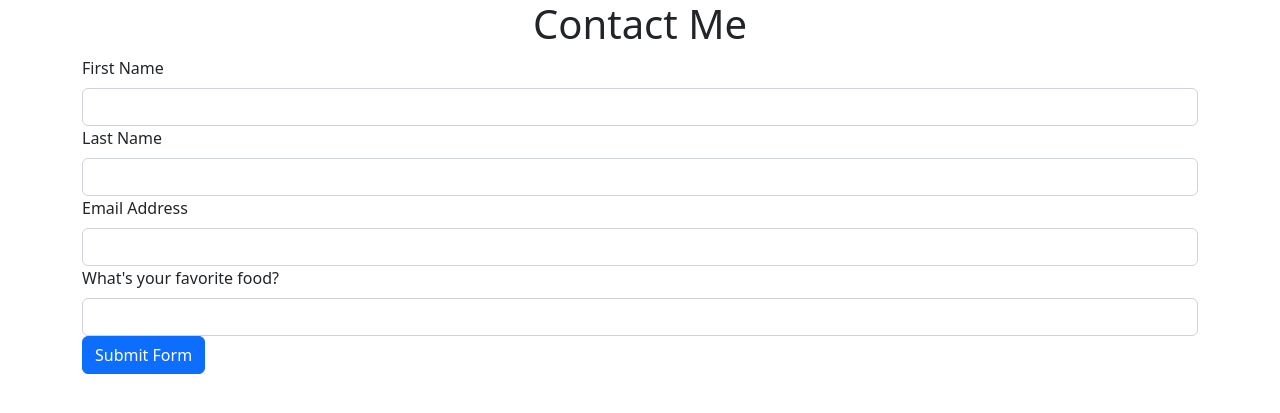
After one commit to kchoi3/HelloWorld2, a Flask app: page /contact in a window 1280 px wide. The commit adds this page. Shown: the top 413 px of the page. Run offline with Flask 3, Linux system fonts and the light colour scheme.

Commit message:
Created new routes for favorite course and contact. Created parent template on base.html. Incorporated child templates on contact and favorite course.

```diff
--- a/app.py
+++ b/app.py
@@ -1,4 +1,4 @@
-from flask import Flask, render_template
+from flask import Flask, render_template, request
 app = Flask(__name__)
 
 
@@ -19,5 +19,21 @@ def aboutcss():
     return render_template('about-css.html')
 
 
+@app.route('/favorite-course')
+def favorite_course():
+    subject = request.args.get('subject')
+    course_number = request.args.get('course_number')
+    print('Subject entered: ' + subject)
+    print('Course Number entered: ' + course_number)
+    return render_template('favorite-course.html', subject=subject, course_number=course_number)
+
+@app.route('/contact', methods=['GET', 'POST'])
+def contact():
+    if request.method == 'POST':
+        return render_template('contact.html', form_submitted=True)
+    else:
+        return render_template('contact.html', form_submitted=False)
+    return render_template('contact.html', form_submitted=False)
+
 if __name__ == '__main__':
     app.run()
--- /dev/null
+++ b/templates/base.html
@@ -0,0 +1,14 @@
+<!DOCTYPE html>
+<html lang="en">
+<head>
+    <title>{% block page_title %}{% endblock %}</title>
+    <link href="https://cdn.jsdelivr.net/npm/bootstrap@5.2.3/dist/css/bootstrap.min.css" rel="stylesheet">
+</head>
+<body>
+<div class="container">
+    <h1>{% block page_head %}{% endblock %}</h1>
+    {% block page_content %}{% endblock %}
+</div>
+</body>
+<script src="https://cdn.jsdelivr.net/npm/bootstrap@5.2.3/dist/js/bootstrap.bundle.min.js"></script>
+</html>
--- /dev/null
+++ b/templates/contact.html
@@ -0,0 +1,43 @@
+{% extends "base.html" %}
+
+{% block page_title %}Contact{% endblock %}
+
+{% block page_head %} <div class="text-center">Contact Me{% endblock %} </div>
+
+{% block page_content %}
+    {% if form_submitted %}
+        <h3>Thank you for completing my form!</h3>
+
+        <p><strong>First Name:</strong> {{ request.form.get('first_name') }}</p>
+        <p><strong>Last Name:</strong> {{ request.form.get('last_name') }}</p>
+        <p><strong>Email Address:</strong> {{ request.form.get('email') }}</p>
+        <p><strong>Favorite Food:</strong> {{ request.form.get('favorite-food') }}</p>
+
+        <a href="{{ url_for('contact') }}" class="btn btn-link">Complete form again</a>
+    {% else %}
+        <form action="{{ url_for('contact') }}" method="post">
+
+            <div>
+                <label for="first_name" class="form-label">First Name</label>
+                <input type="text" class="form-control" id="first_name" name="first_name">
+            </div>
+
+            <div>
+                <label for="last_name" class="form-label">Last Name</label>
+                <input type="text" class="form-control" id="last_name" name="last_name">
+            </div>
+
+            <div>
+                <label for="email" class="form-label">Email Address</label>
+                <input type="email" class="form-control" id="email" name="email">
+            </div>
+
+            <div>
+                <label for="favorite-food" class="form-label">What's your favorite food?</label>
+                <input type="text" class="form-control" id="favorite-food" name="favorite-food">
+            </div>
+
+            <button type="submit" class="btn btn-primary">Submit Form</button>
+        </form>
+    {% endif %}
+{% endblock %}
```
Also changed, not shown: static/css/hello.css (added, +8 -0 lines), templates/favorite-course.html (added, +11 -0 lines), templates/hello.html (+8 -1 lines).
